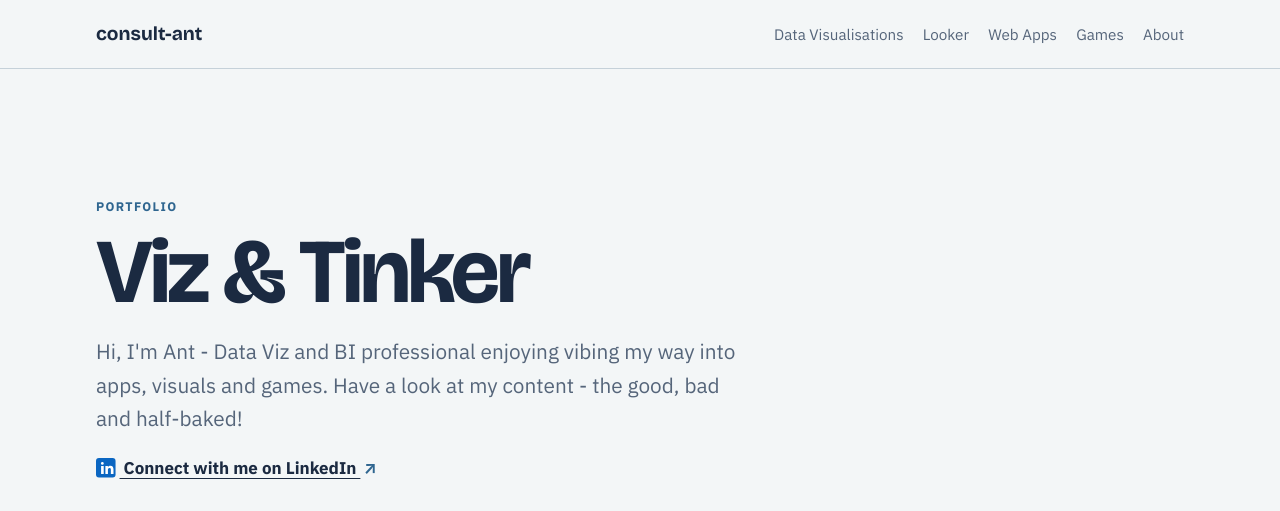
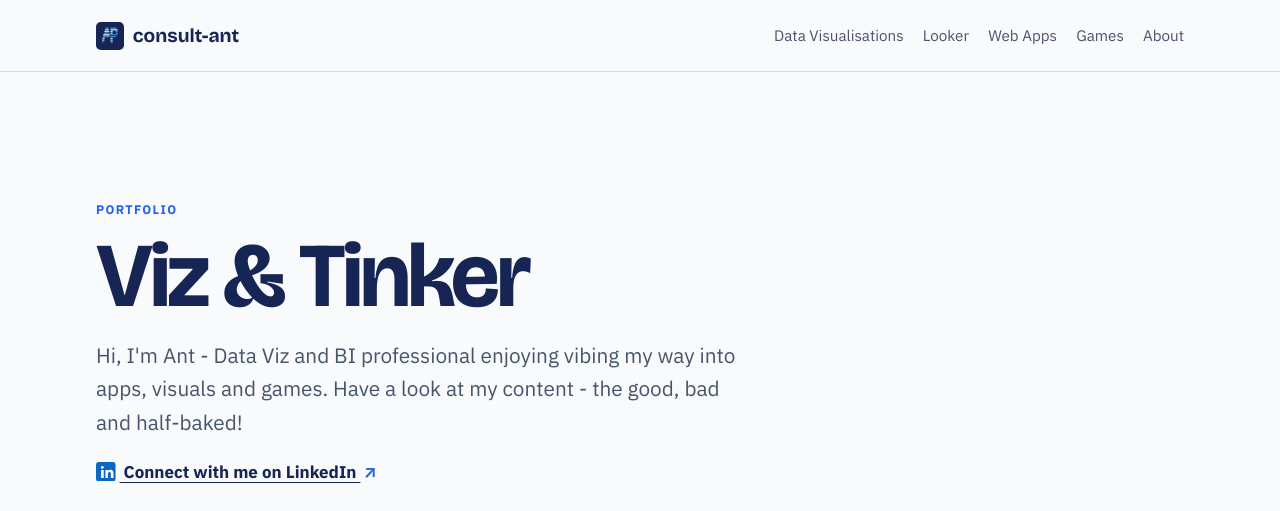
Before and after one commit to consult-ant/consult-ant, a plain HTML site: page index.html in a window 1280 px wide. Shown: the top 511 px of the page. Drawn offline with nearby package versions, Linux system fonts and the light colour scheme.

Commit message:
update icon and styling

```diff
--- a/index.html
+++ b/index.html
@@ -5,6 +5,7 @@
   <meta name="viewport" content="width=device-width, initial-scale=1">
   <title>consult-ant — Portfolio</title>
   <meta name="description" content="A portfolio of data visualisations, web apps and games by consult-ant.">
+  <link rel="icon" type="image/svg+xml" href="ap-monogram-parametric-slice.svg">
   <link rel="preconnect" href="https://fonts.googleapis.com">
   <link rel="preconnect" href="https://fonts.gstatic.com" crossorigin>
   <link href="https://fonts.googleapis.com/css2?family=Bricolage+Grotesque:opsz,wght@12..96,500;12..96,700&family=IBM+Plex+Sans:wght@400;500;700&display=swap" rel="stylesheet">
@@ -13,7 +14,7 @@
 <body>
   <header class="site-header">
     <div class="wrap header-inner">
-      <a class="brand" href="index.html">consult-ant</a>
+      <a class="brand" href="index.html"><img class="brand-icon" src="ap-monogram-parametric-slice.svg" alt="">consult-ant</a>
       <nav aria-label="Main navigation">
         <a href="visuals/">Data Visualisations</a>
         <a href="#looker">Looker</a>
--- a/style.css
+++ b/style.css
@@ -1,29 +1,29 @@
 :root {
   color-scheme: light dark;
-  --paper: #f3f6f7;
-  --panel: #e3eaee;
-  --ink: #1b2a41;
-  --muted: #55657a;
-  --blue: #2f6690;
-  --amber: #d9922b;
-  --rose: #c4476b;
-  --sage: #4f8a76;
-  --grid: #c5d1d9;
+  --paper: #f8fafc;
+  --panel: #eff6ff;
+  --ink: #172554;
+  --muted: #475569;
+  --blue: #2563eb;
+  --amber: #0284c7;
+  --rose: #38bdf8;
+  --sage: #7dd3fc;
+  --grid: #cbdced;
   --head: "Bricolage Grotesque", "Helvetica Neue", Arial, sans-serif;
   --body: "IBM Plex Sans", system-ui, -apple-system, "Segoe UI", sans-serif;
 }
 
 @media (prefers-color-scheme: dark) {
   :root {
-    --paper: #121b2a;
-    --panel: #1b283b;
-    --ink: #e8eef4;
-    --muted: #9aabbe;
-    --blue: #6fa8d6;
-    --amber: #f0b35a;
-    --rose: #e57c9c;
-    --sage: #7fc4ab;
-    --grid: #2e3e55;
+    --paper: #0b1220;
+    --panel: #111f35;
+    --ink: #f8fafc;
+    --muted: #a7bdd3;
+    --blue: #60a5fa;
+    --amber: #38bdf8;
+    --rose: #0ea5e9;
+    --sage: #7dd3fc;
+    --grid: #263b57;
   }
 }
 
@@ -41,7 +41,8 @@ a { color: inherit; }
 
 .site-header { padding: 1.35rem 0; border-bottom: 1px solid var(--grid); }
 .header-inner { display: flex; align-items: center; justify-content: space-between; gap: 1.5rem; }
-.brand { font: 700 1.2rem var(--head); text-decoration: none; white-space: nowrap; }
+.brand { display: flex; align-items: center; gap: .55rem; font: 700 1.2rem var(--head); text-decoration: none; white-space: nowrap; }
+.brand-icon { display: block; width: 1.75rem; height: 1.75rem; padding: .18rem; border-radius: .3rem; background: var(--ink); object-fit: contain; }
 nav { display: flex; flex-wrap: wrap; justify-content: flex-end; gap: .35rem 1.2rem; }
 nav a { color: var(--muted); font-size: .95rem; text-decoration: none; }
 nav a:hover, nav a[aria-current="page"] { color: var(--ink); text-decoration: underline; text-underline-offset: 4px; }
@@ -81,11 +82,11 @@ h2 { margin: 0; font-size: clamp(2rem, 5vw, 3rem); line-height: 1.1; letter-spac
 .project-link:hover { text-decoration: underline; text-underline-offset: 4px; }
 .thumb { aspect-ratio: 5 / 3; margin: 0 0 1rem; overflow: hidden; border-radius: .3rem; background: var(--panel); }
 .thumb svg { display: block; width: 100%; height: 100%; }
-.gif-thumb { background: #111827; }
+.gif-thumb { background: #0f172a; }
 .gif-thumb img { display: block; width: 100%; height: 100%; object-fit: contain; }
 .project-detail { max-width: 62rem; margin: 0 auto; padding: 3rem 0 5rem; text-align: center; }
 .project-detail h1 { max-width: none; margin-bottom: 1.5rem; }
-.project-detail img { display: block; width: 100%; max-height: 42rem; margin: 0 auto; object-fit: contain; border-radius: .3rem; background: #111827; }
+.project-detail img { display: block; width: 100%; max-height: 42rem; margin: 0 auto; object-fit: contain; border-radius: .3rem; background: #0f172a; }
 .thumb.coming-soon { display: flex; align-items: center; justify-content: center; border: 1px dashed var(--grid); }
 .thumb.coming-soon span { padding: .5rem 1rem; border: 1px solid var(--grid); border-radius: 999px; background: var(--paper); color: var(--muted); font: 700 1rem var(--head); letter-spacing: .04em; }
 .card-kicker { margin: 0 0 .35rem; font-size: .7rem; }
```
Also changed, not shown: apps/index.html (+2 -1 lines), apps/spelling_app/index.html (+1 -0 lines), games/index.html (+2 -1 lines), looker/comic_book/index.html (+2 -1 lines), looker/dataapps/index.html (+2 -1 lines), looker/lightsabers/index.html (+2 -1 lines), visuals/coffee_imports/coffee_imports.html (+1 -1 lines), visuals/cowbells/cowbell_infographic.html (+1 -0 lines), visuals/cowbells/cowbell_story.html (+1 -0 lines), visuals/index.html (+2 -1 lines), visuals/minnesota_turkeys/minnesota_turrkey_viz.html (+1 -0 lines), ap-monogram-parametric-slice.svg (added).
